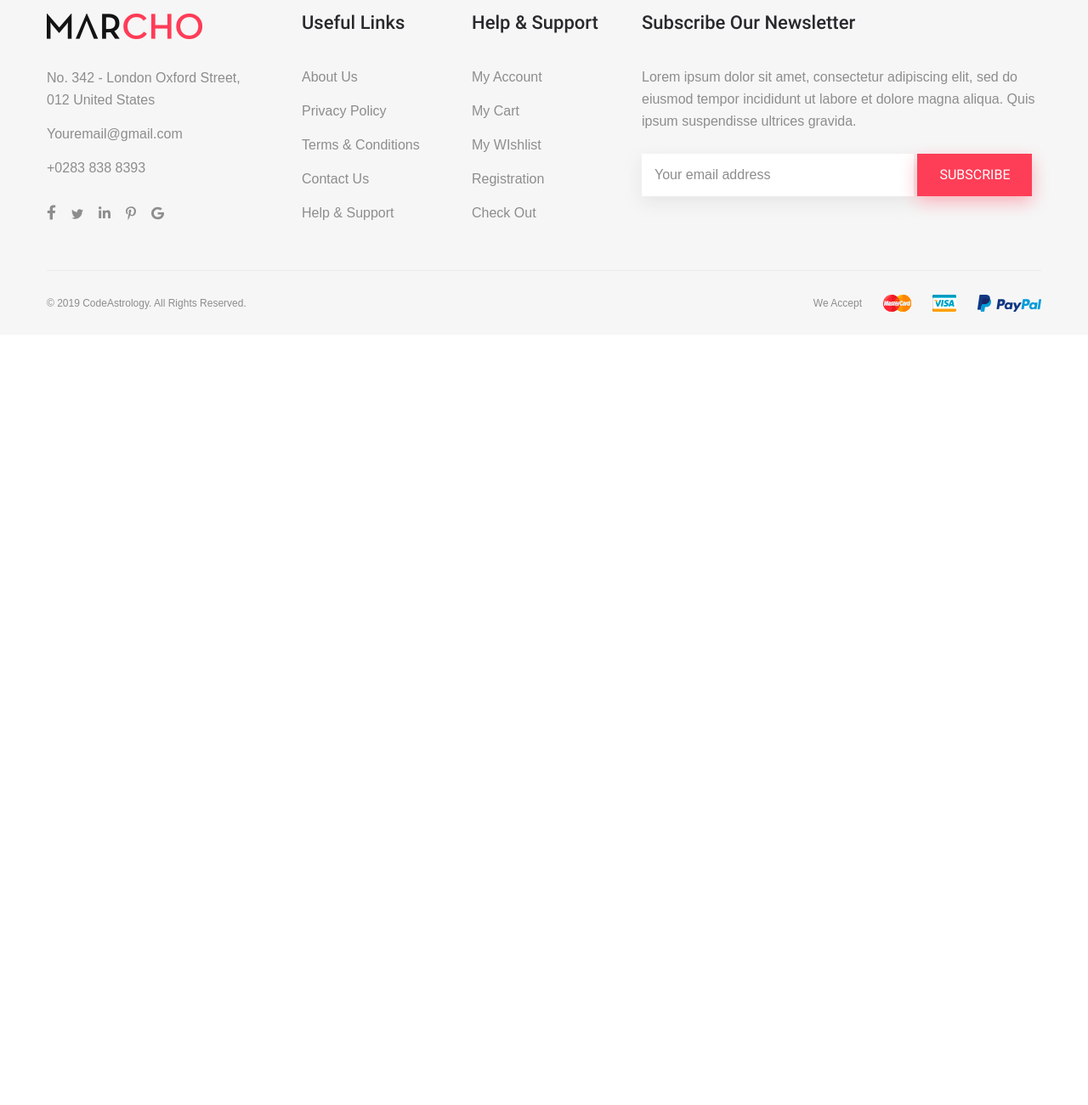
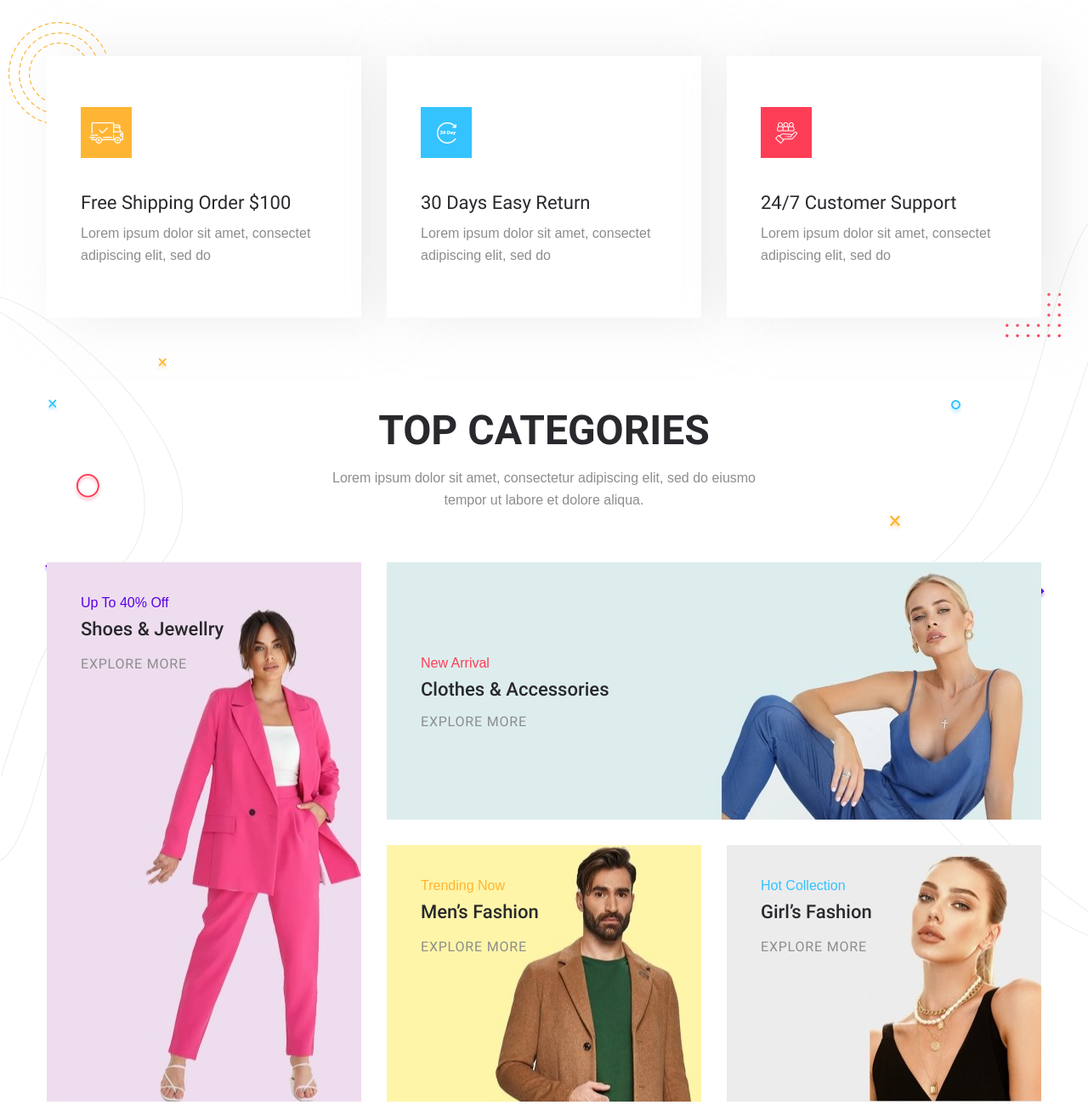
Before and after one commit to spavich/marcho, a website: page app/index.html in a window 1280 px wide. Shown: the part 860-2161 px from the top of the page at 85% size. Before the commit the page ends 1254 px from the top, so only its background shows below. Drawn offline with nearby package versions, Linux system fonts and the light colour scheme; files that its build step writes are made by us from their sources; files whose address does not match are found by name.

Commit message:
feat: add categories-info section

```diff
--- a/app/index.html
+++ b/app/index.html
@@ -80,7 +80,7 @@
 							<p class="top-slider__text">Lorem ipsum dolor sit amet, consectetur adipiscing elit, sed do et dolore magna aliqua. Ipsum.</p>
 							<a class="top-slider__link" href="#">BUY NOW</a>
 						</div>
-						<img class="top-slider__img" src="img/top-slider/foto.png" alt="slider img">
+						<!-- <img class="top-slider__img" src="img/top-slider/foto.png" alt="slider img"> -->
 					</div>
 				</div>
 				<div class="top-slider__item">
@@ -106,7 +106,63 @@
 							<p class="top-slider__text">Lorem ipsum dolor sit amet, consectetur adipiscing elit, sed do et dolore magna aliqua. Ipsum.</p>
 							<a class="top-slider__link" href="#">BUY NOW</a>
 						</div>
-						<img class="top-slider__img" src="img/top-slider/foto.png" alt="slider img">
+						<!-- <img class="top-slider__img" src="img/top-slider/foto.png" alt="slider img"> -->
+					</div>
+				</div>
+			</div>
+		</div>
+	</section>
+
+	<section class="categories-info">
+		<div class="categories-info__inner">
+			<div class="container">
+				<div class="info">
+					<div class="info__item">
+						<div class="info__item-img info__item-img--orange">
+							<img src="img/categories/shipping.png" alt="Free Shipping">
+						</div>
+						<h5 class="info__item-title">Free Shipping Order $100</h5>
+						<p class="info__item-text">Lorem ipsum dolor sit amet, consectet adipiscing elit, sed do</p>
+					</div>
+					<div class="info__item">
+						<div class="info__item-img info__item-img--blue">
+							<img src="img/categories/days30.png" alt="30 Days Return">
+						</div>
+						<h5 class="info__item-title">30 Days Easy Return</h5>
+						<p class="info__item-text">Lorem ipsum dolor sit amet, consectet adipiscing elit, sed do</p>
+					</div>
+					<div class="info__item">
+						<div class="info__item-img">
+							<img src="img/categories/support.png" alt="Support 24/7">
+						</div>
+						<h5 class="info__item-title">24/7 Customer Support</h5>
+						<p class="info__item-text">Lorem ipsum dolor sit amet, consectet adipiscing elit, sed do</p>
+					</div>
+				</div>
+				<div class="categories">
+					<h2 class="title">TOP CATEGORIES</h2>
+					<div class="text">Lorem ipsum dolor sit amet, consectetur adipiscing elit, sed do eiusmo tempor ut labore et dolore aliqua.</div>
+					<div class="categories__items">
+						<div class="categories__item" style="background-image: url('img/categories/img1.jpg');">
+							<div class="categories__item-subtitle">Up To 40% Off</div>
+							<h4 class="categories__item-title">Shoes & Jewellry</h4>
+							<a class="categories__link" href="#">EXPLORE MORE</a>
+						</div>
+						<div class="categories__item" style="background-image: url('img/categories/img2.jpg');">
+							<div class="categories__item-subtitle">New Arrival</div>
+							<h4 class="categories__item-title">Clothes & Accessories</h4>
+							<a class="categories__link" href="#">EXPLORE MORE</a>
+						</div>
+						<div class="categories__item" style="background-image: url('img/categories/img3.jpg');">
+							<div class="categories__item-subtitle">Trending Now</div>
+							<h4 class="categories__item-title">Men’s Fashion</h4>
+							<a class="categories__link" href="#">EXPLORE MORE</a>
+						</div>
+						<div class="categories__item" style="background-image: url('img/categories/img4.jpg');">
+							<div class="categories__item-subtitle">Hot Collection</div>
+							<h4 class="categories__item-title">Girl’s Fashion</h4>
+							<a class="categories__link" href="#">EXPLORE MORE</a>
+						</div>
 					</div>
 				</div>
 			</div>
@@ -227,7 +283,7 @@
 				</div>
 			</div>
 			<div class="footer-bottom">
-				<p class="footer-bottom__copy">© 2019 CodeAstrology. All Rights Reserved.</p>
+				<p class="footer-bottom__copy">© 2022 CodeAstrology. All Rights Reserved.</p>
 				<div class="footer-bottom__accept">
 					We Accept
 					<img class="footer-bottom__accepr-img" src="img/footer/mastercard.png" alt="we accept mastercard">
--- a/app/scss/_fonts.scss
+++ b/app/scss/_fonts.scss
@@ -32,7 +32,7 @@
 	font-display: swap;
 	src: local('Roboto-Medium'),
 				url('../fonts/Roboto-Medium.woff2') format('woff2'),
-				url('../fonts/Roboto-Medium.woff') format('Roboto');
+				url('../fonts/Roboto-Medium.woff') format('woff');
 }
 @font-face {
 	font-family: 'Roboto-Bold';
@@ -41,5 +41,5 @@
 	font-display: swap;
 	src: local('Roboto-Bold'),
 				url('../fonts/Roboto-Bold.woff2') format('woff2'),
-				url('../fonts/Roboto-Bold.woff') format('Roboto');
+				url('../fonts/Roboto-Bold.woff') format('woff');
 }
--- a/app/scss/_global.scss
+++ b/app/scss/_global.scss
@@ -24,3 +24,17 @@ a {
 	margin: 0 auto;
 	padding: 0 15px;
 }
+.title{
+	font-size: 48px;
+	line-height: 26px;
+	@extend %roboto-700;
+	color: $title;
+	text-align: center;
+	text-transform: uppercase;
+	margin-bottom: 30px;
+}
+.text{
+	width: 530px;
+	text-align: center;
+	margin: 0 auto 60px auto;
+}
--- a/app/scss/_vars.scss
+++ b/app/scss/_vars.scss
@@ -3,6 +3,8 @@ $accent: #fe3e57;
 $default: #8d8d8d;
 $title: #29282d;
 $bg: #f6f6f6;
+$orange: #ffb534;
+$blue: #34c3ff;
 
 // Fonts
 %quicksand-400{
--- a/app/scss/style.scss
+++ b/app/scss/style.scss
@@ -32,8 +32,8 @@
 		text-transform: uppercase;
 		padding: 0 2px 1px;
 		transition: all .3s;
+		border-bottom: 1px solid $bg;
 		&:hover{
-			@extend %roboto-700;
 			color: $accent;
 			border-bottom: 1px solid $accent;
 		}
@@ -163,7 +163,7 @@
 
 // top-slider
 .top-slider{
-	background-image: url(../img/header-top-bg.png);
+	background-image: url(../img/decor/header-top-bg.png);
 	background-repeat: no-repeat;
 	background-size: cover;
 	background-color: $bg;
@@ -237,6 +237,158 @@
 	}
 }
 
+// Categories-info
+.categories-info {
+	padding: 120px 0;
+	background-image: url(../img/decor/categories/categoriesLeftBg.png);
+	background-repeat: no-repeat;
+	background-position: center left;
+	&__inner{
+		background-image: url(../img/decor/categories/categoriesRightBg.png);
+		background-repeat: no-repeat;
+		background-position: center right;
+	}
+}
+.info {
+	display: flex;
+	flex-wrap: wrap;
+	align-items: center;
+	justify-content: center;
+	margin-bottom: 100px;
+	position: relative;
+	&::before,
+	&::after{
+		content: "";
+		position: absolute;
+	}
+	&::before{
+		width: 120px;
+		height: 121px;
+		background-image: url(../img/decor/categories/infoAfterBg.png);
+		background-position: left top;
+		background-repeat: no-repeat;
+		background-size: contain;
+		top: -40px;
+		left: -45px;
+		z-index: -1;
+	}
+	&::after{
+		width: 65px;
+		height: 52px;
+		background-image: url(../img/decor/categories/infoBeforeBg.png);
+		background-position: right bottom;
+		background-repeat: no-repeat;
+		background-size: contain;
+		right: -23px;
+		bottom: -3px;
+		z-index: -1;
+	}
+
+	&__item:not(:first-child) {
+		margin-left: 30px;
+	}
+	&__item {
+		width: 370px;
+		padding: 60px 40px;
+		background-color: #ffffff;
+		box-shadow: 20px 0px 60px 0px rgba(202,202,202,0.34);
+		margin-bottom: 20px;
+	}
+
+	&__item-img{
+		width: 60px;
+		height: 60px;
+		display: flex;
+		align-items: center;
+		justify-content: center;
+		background-color: $accent;
+		padding: 5px;
+		margin-bottom: 40px;
+	}
+	&__item-img--orange{
+		background-color: $orange;
+	}
+	&__item-img--blue{
+		background-color: $blue;
+	}
+
+	&__item-title {
+		font-size: 22px;
+		line-height: 26px;
+		@extend %roboto-400;
+		text-transform: capitalize;
+		color: $title;
+		margin-bottom: 10px;
+	}
+
+	&__item-text {
+		font-size: 16px;
+		line-height: 26px;
+		@extend %quicksand-500;
+		color: $default;
+	}
+}
+.categories {
+	&__items {
+		display: grid;
+		min-height: 635px;
+		grid-template-columns: repeat(3, 1fr);
+		grid-template-rows: repeat(2, 1fr);
+		grid-gap: 30px;
+	}
+
+	&__item {
+		color: $title;
+		background-repeat: no-repeat;
+		background-size: cover;
+		background-position: center center;
+		padding: 35px 40px;
+		&:nth-child(1){
+			grid-row: span 2;
+			.categories__item-subtitle,
+			.categories__link:hover{
+				color: #5800e4;
+			}
+		}
+		&:nth-child(2){
+			display: flex;
+			flex-direction: column;
+			justify-content: center;
+			grid-column: span 2;
+			padding: 0 40px;
+			.categories__item-subtitle,
+			.categories__link:hover{
+				color: $accent;
+			}
+		}
+		&:nth-child(3){
+			.categories__item-subtitle,
+			.categories__link:hover{
+				color: $orange;
+			}
+		}
+		&:nth-child(4){
+			.categories__item-subtitle,
+			.categories__link:hover{
+				color: $blue;
+			}
+		}
+	}
+
+	&__item-title {
+		@extend %roboto-500;
+		font-size: 22px;
+		margin: 5px 0 15px;
+	}
+
+	&__link {
+		@extend %roboto-400;
+		line-height: 1.2;
+		letter-spacing: 0.05em;
+		text-transform: uppercase;
+		transition: all .3s ease;
+	}
+}
 
 // Медиа-запросы
 @import 'media';
```
Also changed, not shown: app/img/categories/days30.png (added), app/img/categories/img1.jpg (added), app/img/categories/img2.jpg (added), app/img/categories/img3.jpg (added), app/img/categories/img4.jpg (added), app/img/categories/shipping.png (added), app/img/categories/support.png (added), app/img/decor/categories/categoriesLeftBg.png (added), app/img/decor/categories/categoriesRightBg.png (added), app/img/decor/categories/infoAfterBg.png (added), app/img/decor/categories/infoBeforeBg.png (added), app/img/decor/header-top-bg.png (renamed from app/img/header-top-bg.png), app/js/main.min.js.
